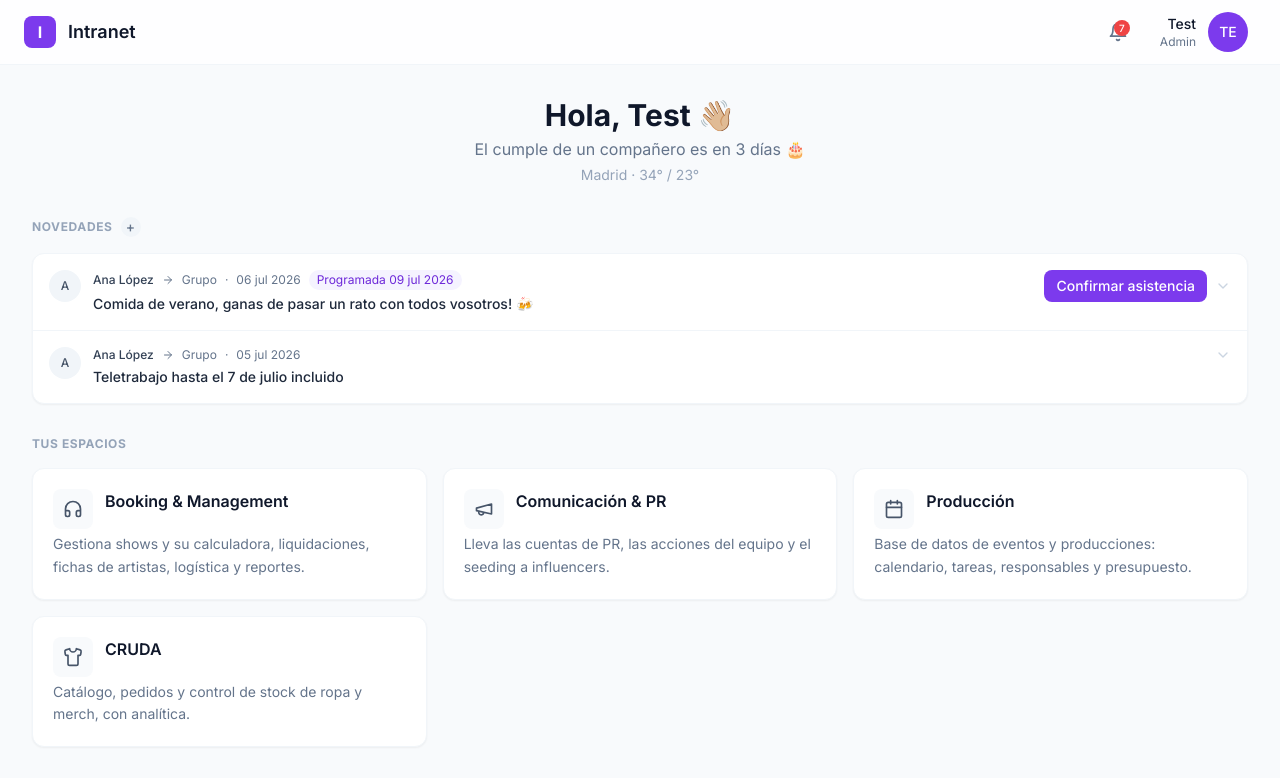
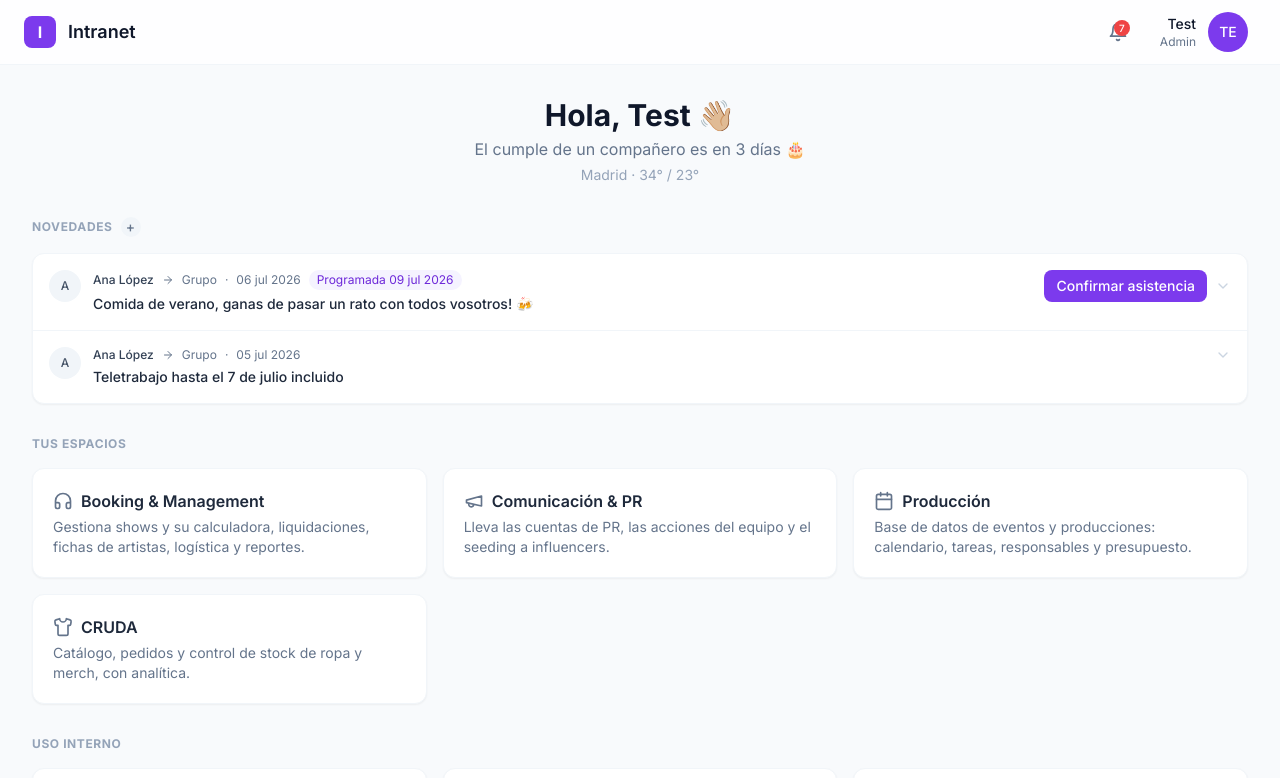
Before and after one commit to Arian1192/intranet-boilerplate, a React (Vite) app: page / in a window 1280 px wide. Shown: the top 778 px of the page. Built offline with nearby package versions, Linux system fonts and the light colour scheme.

Commit message:
fix: match original module card markup structure and colors

```diff
--- a/src/features/dashboard/ModuleGrid.tsx
+++ b/src/features/dashboard/ModuleGrid.tsx
@@ -20,15 +20,13 @@ export function ModuleGrid({ modules, title }: ModuleGridProps) {
             <Link
               key={module.id}
               to={`/${module.slug}`}
-              className="group grid grid-cols-[auto_1fr] gap-x-3 gap-y-1 rounded-xl border border-slate-100 bg-white p-5 shadow-sm transition-shadow hover:shadow-md"
+              className="group block h-full rounded-xl border border-slate-100 bg-white p-5 shadow-sm transition-shadow hover:shadow-md"
             >
-              <div className="row-span-2 flex h-10 w-10 items-center justify-center rounded-lg bg-slate-50 text-slate-600 group-hover:bg-brand-50 group-hover:text-brand-600">
-                {Icon && <Icon className="h-5 w-5" aria-hidden="true" />}
+              <div className="flex items-center gap-2">
+                {Icon && <Icon className="h-5 w-5 shrink-0 text-slate-500" aria-hidden="true" />}
+                <span className="font-semibold text-slate-800">{module.name}</span>
               </div>
-              <h3 className="self-start font-semibold text-slate-900">{module.name}</h3>
-              <p className="col-span-2 text-sm leading-relaxed text-slate-500">
-                {module.shortDescription}
-              </p>
+              <p className="mt-1 text-sm text-slate-500">{module.shortDescription}</p>
             </Link>
           );
         })}
```
